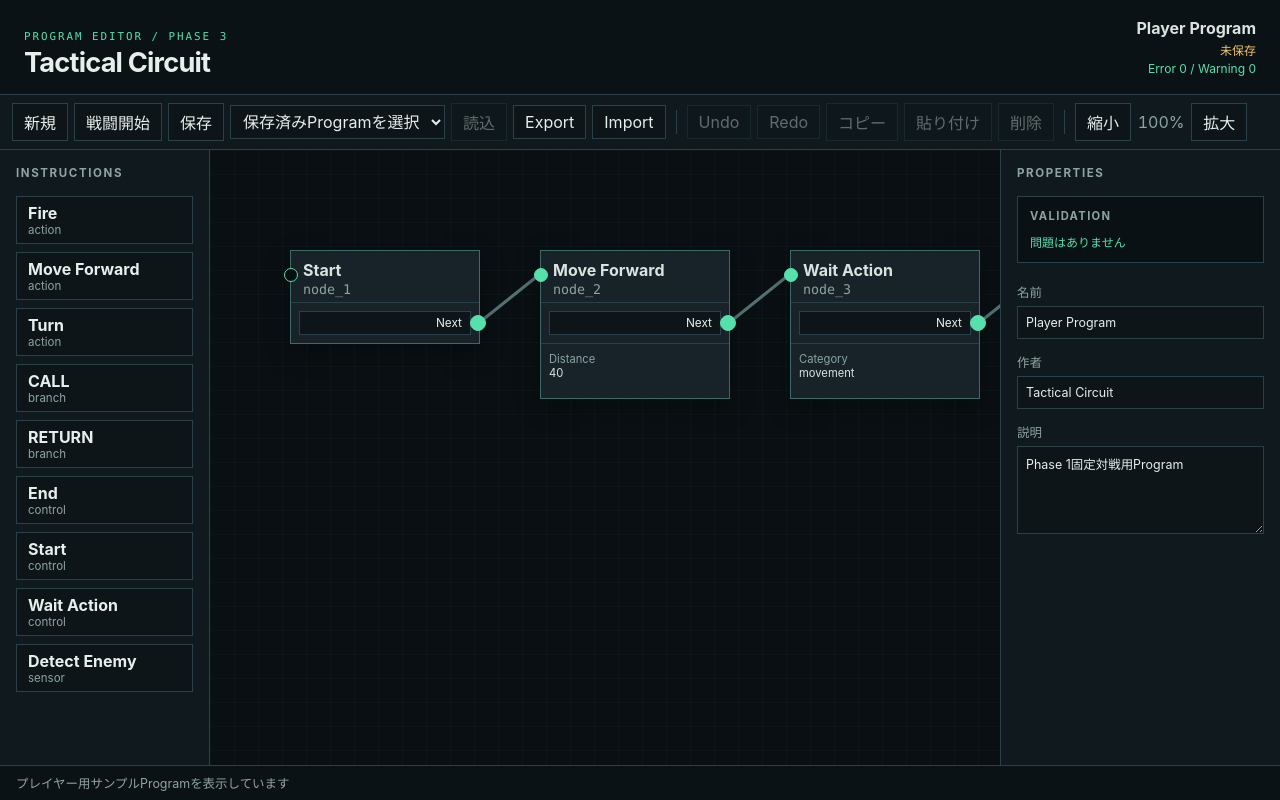
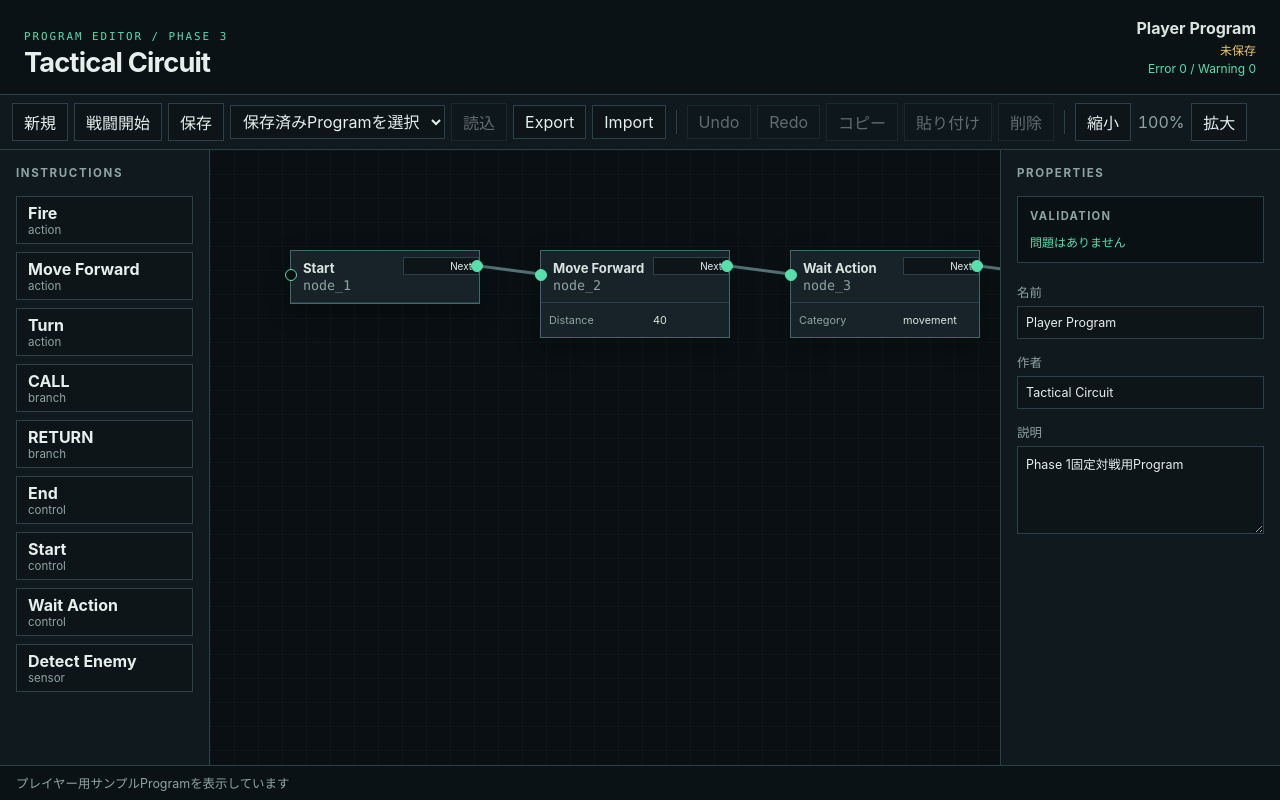
Before and after one commit to takemasa5/tactical-circuit, a React (Vite) app: page / in a window 1280 px wide. Built offline with nearby package versions, Linux system fonts and the light colour scheme.

Commit message:
feat: EditorのホイールZoomとノード表示を改善

```diff
--- a/src/app/App.css
+++ b/src/app/App.css
@@ -197,7 +197,12 @@ h2 {
   position: relative;
   min-height: 0;
   overflow: auto;
+  scrollbar-width: none;
   background: #090f12;
+}
+
+.program-canvas::-webkit-scrollbar {
+  display: none;
 }
 
 .program-canvas.panning {
@@ -263,7 +268,7 @@ h2 {
   position: absolute;
   z-index: 2;
   width: 190px;
-  min-height: 78px;
+  min-height: 54px;
   border: 1px solid var(--line-bright);
   background: var(--panel-strong);
   box-shadow: 0 8px 24px rgba(0, 0, 0, 0.25);
@@ -308,9 +313,20 @@ h2 {
   display: grid;
   height: 52px;
   gap: 2px;
-  padding: 9px 12px;
+  padding: 9px 84px 9px 12px;
   border-bottom: 1px solid var(--line);
   cursor: grab;
+}
+
+.program-node header strong,
+.program-node header small {
+  overflow: hidden;
+  text-overflow: ellipsis;
+  white-space: nowrap;
+}
+
+.program-node header strong {
+  font-size: 0.82rem;
 }
 
 .program-node small {
@@ -319,21 +335,32 @@ h2 {
 }
 
 .node-ports {
+  position: absolute;
+  top: 6px;
+  right: 0;
   display: grid;
-  gap: 4px;
-  padding: 8px;
+  width: 76px;
+  gap: 2px;
 }
 
 .node-parameters {
   margin: 0;
-  padding: 8px;
-  border-top: 1px solid var(--line);
-  font-size: 0.7rem;
+  padding: 6px 8px;
+  font-size: 0.68rem;
 }
 
 .node-parameters > div {
-  height: 38px;
-  overflow-x: auto;
+  display: grid;
+  grid-template-columns: minmax(0, 100px) minmax(0, 1fr);
+  align-items: center;
+  height: 22px;
+  gap: 4px;
+}
+
+.node-parameters dt,
+.node-parameters dd {
+  overflow: hidden;
+  text-overflow: ellipsis;
   white-space: nowrap;
 }
 
@@ -347,35 +374,47 @@ h2 {
 
 .input-port {
   position: absolute;
-  top: 17px;
-  left: -7px;
-  width: 14px;
-  min-height: 14px;
+  top: 15px;
+  left: -9px;
+  width: 16px;
+  height: 16px;
+  min-height: 16px;
   padding: 0;
-  border-radius: 50%;
-  border-color: var(--accent);
-  background: var(--bg);
+  border: 0;
+  background: transparent;
 }
 
-.input-port.connected {
+.input-port::after {
+  position: absolute;
+  top: 3px;
+  left: 3px;
+  width: 10px;
+  height: 10px;
+  border: 1px solid var(--accent);
+  border-radius: 50%;
+  background: var(--bg);
+  content: "";
+}
+
+.input-port.connected::after {
   background: var(--accent);
 }
 
 .output-port {
   position: relative;
-  height: 24px;
-  min-height: 24px;
-  padding: 2px 8px;
+  height: 18px;
+  min-height: 18px;
+  padding: 0 6px 0 2px;
   text-align: right;
-  font-size: 0.74rem;
+  font-size: 0.62rem;
 }
 
 .output-port::after {
   position: absolute;
   top: 50%;
-  right: -16px;
-  width: 14px;
-  height: 14px;
+  right: -5px;
+  width: 10px;
+  height: 10px;
   border: 1px solid var(--accent);
   border-radius: 50%;
   background: var(--bg);
@@ -394,8 +433,8 @@ h2 {
 
 .comment-indicator {
   position: absolute;
-  top: 8px;
-  right: 8px;
+  top: 34px;
+  right: 83px;
   color: var(--warning);
   font-size: 0.58rem;
 }
--- a/src/app/ProgramEditor.tsx
+++ b/src/app/ProgramEditor.tsx
@@ -69,13 +69,12 @@ export type BattleStartResult =
   | { readonly success: false; readonly message: string };
 
 const NODE_WIDTH = 190;
-const NODE_HEADER_HEIGHT = 52;
-const NODE_BASE_HEIGHT = 78;
-const NODE_PORTS_PADDING = 8;
-const NODE_PARAMETER_ROW_HEIGHT = 38;
-const NODE_PARAMETER_PADDING = 16;
-const OUTPUT_PORT_HEIGHT = 24;
-const OUTPUT_PORT_GAP = 4;
+const NODE_BASE_HEIGHT = 54;
+const NODE_PORTS_TOP = 7;
+const NODE_PARAMETER_ROW_HEIGHT = 22;
+const NODE_PARAMETER_PADDING = 12;
+const OUTPUT_PORT_HEIGHT = 18;
+const OUTPUT_PORT_GAP = 2;
 const INPUT_PORT_CENTER_Y = 24;
 const CANVAS_WIDTH = 2000;
 const CANVAS_HEIGHT = 1200;
@@ -425,7 +424,6 @@ export function ProgramEditor({
     const canvas = canvasRef.current;
     if (canvas === null) return;
     const handleWheel = (event: WheelEvent) => {
-      if (!event.ctrlKey && !event.metaKey) return;
       event.preventDefault();
       if (event.deltaY === 0) return;
       setZoomPercent((current) =>
@@ -548,13 +546,8 @@ export function ProgramEditor({
 
   const handleAddNode = (instruction: InstructionDefinition) => {
     const canvas = canvasRef.current;
-    const outputCount = instruction.outputPaths.length;
-    const portsHeight =
-      NODE_PORTS_PADDING * 2 +
-      outputCount * OUTPUT_PORT_HEIGHT +
-      Math.max(0, outputCount - 1) * OUTPUT_PORT_GAP;
     const estimatedHeight =
-      Math.max(NODE_BASE_HEIGHT, NODE_HEADER_HEIGHT + portsHeight) +
+      NODE_BASE_HEIGHT +
       (instruction.parameters.length > 0
         ? NODE_PARAMETER_PADDING +
           instruction.parameters.length * NODE_PARAMETER_ROW_HEIGHT
@@ -823,11 +816,10 @@ export function ProgramEditor({
       orderedOutputPaths(nodeId).findIndex(({ id }) => id === outputPathId),
     );
     return {
-      x: position.x + NODE_WIDTH,
+      x: position.x + NODE_WIDTH - 1,
       y:
         position.y +
-        NODE_HEADER_HEIGHT +
-        NODE_PORTS_PADDING +
+        NODE_PORTS_TOP +
         OUTPUT_PORT_HEIGHT / 2 +
         outputIndex * (OUTPUT_PORT_HEIGHT + OUTPUT_PORT_GAP),
     };
@@ -835,11 +827,6 @@ export function ProgramEditor({
 
   const nodeHeight = (nodeId: NodeId): number => {
     const node = program.nodes.find(({ id }) => id === nodeId);
-    const outputCount = orderedOutputPaths(nodeId).length;
-    const portsHeight =
-      NODE_PORTS_PADDING * 2 +
-      outputCount * OUTPUT_PORT_HEIGHT +
-      Math.max(0, outputCount - 1) * OUTPUT_PORT_GAP;
     const instruction =
       node === undefined ? undefined : instructionMap.get(node.instructionId);
     const unknownCount =
@@ -851,7 +838,7 @@ export function ProgramEditor({
           ).length;
     const parameterCount = (instruction?.parameters.length ?? 0) + unknownCount;
     return (
-      Math.max(NODE_BASE_HEIGHT, NODE_HEADER_HEIGHT + portsHeight) +
+      NODE_BASE_HEIGHT +
       (parameterCount > 0
         ? NODE_PARAMETER_PADDING + parameterCount * NODE_PARAMETER_ROW_HEIGHT
         : 0)
@@ -1356,7 +1343,7 @@ export function ProgramEditor({
                       }}
                     />
                     <header>
-                      <strong>
+                      <strong title={instruction?.displayName}>
                         {instruction?.displayName ?? "Unknown Instruction"}
                       </strong>
                       <small>{node.id}</small>
@@ -1392,15 +1379,12 @@ export function ProgramEditor({
                           {outputPath.displayName}
                         </button>
                       ))}
-                      {program.editorState.comments[node.id] !== undefined && (
-                        <span
-                          className="comment-indicator"
-                          title="コメントあり"
-                        >
-                          ●
-                        </span>
-                      )}
                     </div>
+                    {program.editorState.comments[node.id] !== undefined && (
+                      <span className="comment-indicator" title="コメントあり">
+                        ●
+                      </span>
+                    )}
                     {(instruction?.parameters.length ?? 0) +
                       Object.keys(node.parameterValues).filter(
                         (id) =>
```
Also changed, not shown: 3 other files (tests, documents, lock files or other folders).
